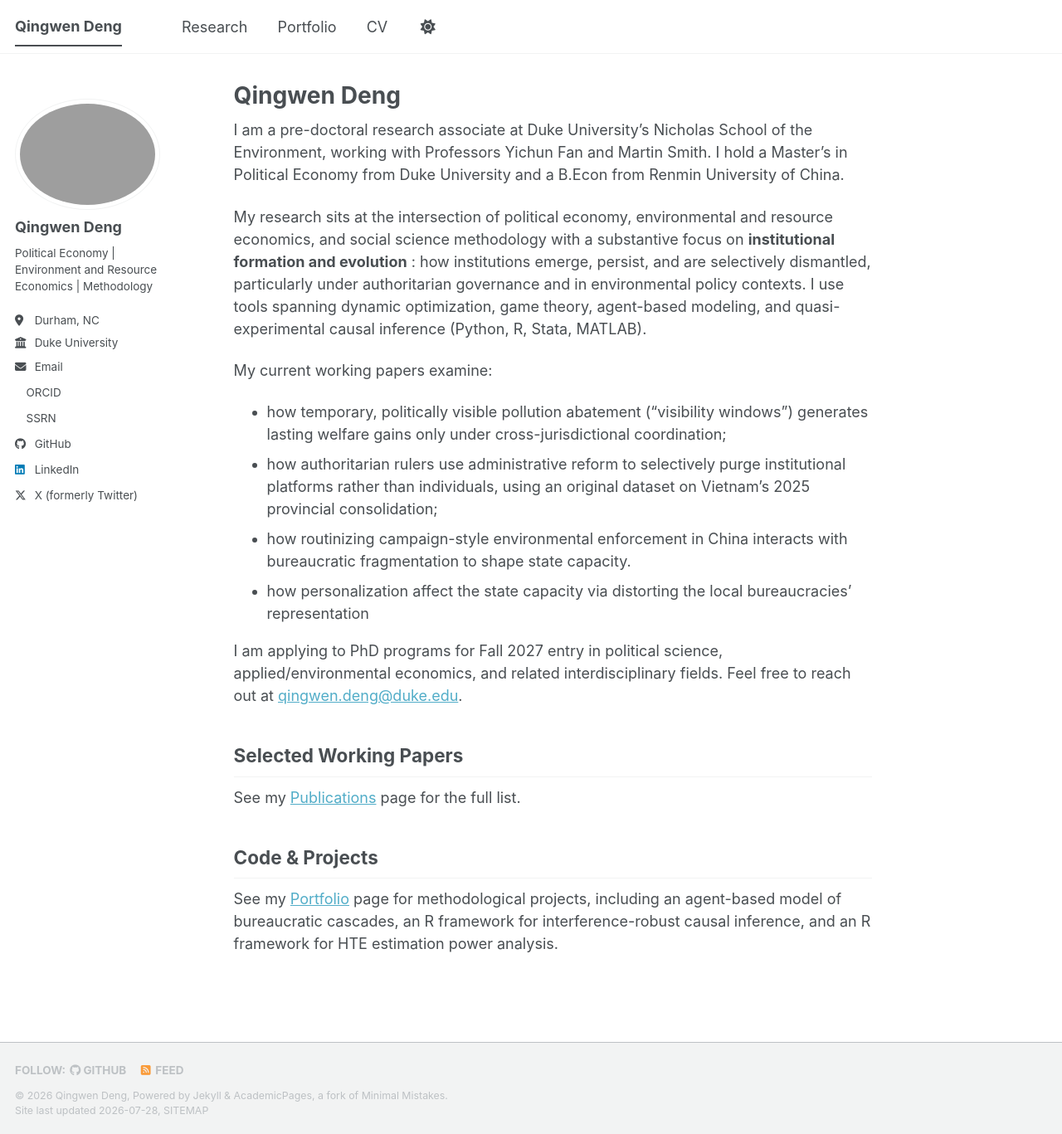
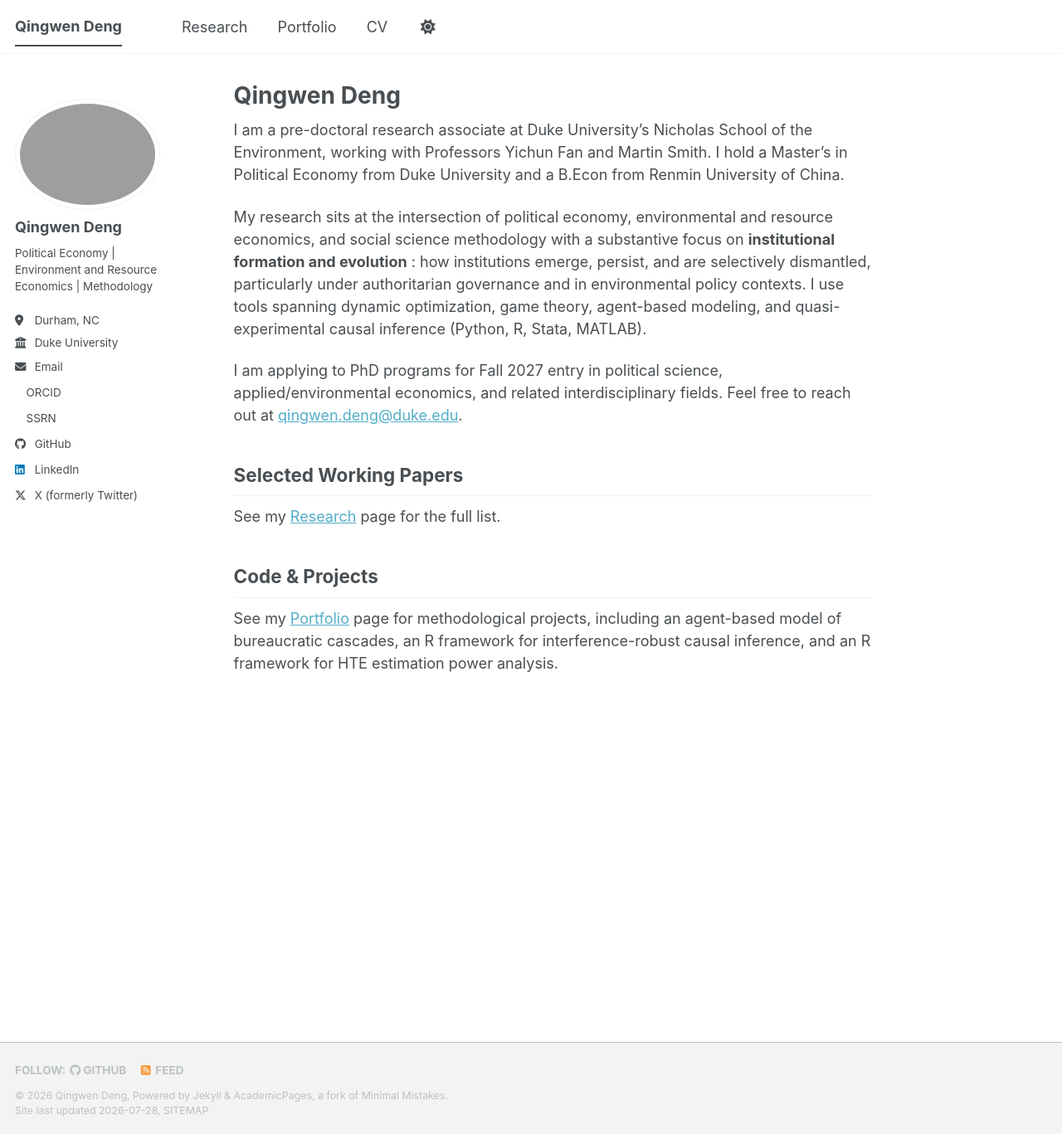
Before and after one commit to QingwenDeng0920/qingwendeng.github.io, a Jekyll site: the page built from _pages/about.md, in a window 1280 px wide and 1367 px high. Shown: the whole window at 83% size. Built offline with Jekyll 4.4.1, drawn with Linux system fonts in a browser that asks for light colours; a style sheet for code colours, icons or effects is not loaded.

Commit message:
Update about.md

```diff
--- a/_pages/about.md
+++ b/_pages/about.md
@@ -11,16 +11,10 @@ I am a pre-doctoral research associate at Duke University's Nicholas School of t
 
 My research sits at the intersection of political economy, environmental and resource economics, and social science methodology with a substantive focus on **institutional formation and evolution** : how institutions emerge, persist, and are selectively dismantled, particularly under authoritarian governance and in environmental policy contexts. I use tools spanning dynamic optimization, game theory, agent-based modeling, and quasi-experimental causal inference (Python, R, Stata, MATLAB).
 
-My current working papers examine:
-- how temporary, politically visible pollution abatement ("visibility windows") generates lasting welfare gains only under cross-jurisdictional coordination;
-- how authoritarian rulers use administrative reform to selectively purge institutional platforms rather than individuals, using an original dataset on Vietnam's 2025 provincial consolidation;
-- how routinizing campaign-style environmental enforcement in China interacts with bureaucratic fragmentation to shape state capacity.
-- how personalization affect the state capacity via distorting the local bureaucracies' representation
-
 I am applying to PhD programs for Fall 2027 entry in political science, applied/environmental economics, and related interdisciplinary fields. Feel free to reach out at [qingwen.deng@duke.edu](mailto:qingwen.deng@duke.edu).
 
 ## Selected Working Papers
-See my [Publications](/publications/) page for the full list.
+See my [Research](/publications/) page for the full list.
 
 ## Code & Projects
 See my [Portfolio](/portfolio/) page for methodological projects, including an agent-based model of bureaucratic cascades, an R framework for interference-robust causal inference, and an R framework for HTE estimation power analysis.
```
